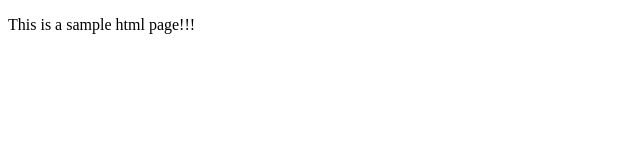
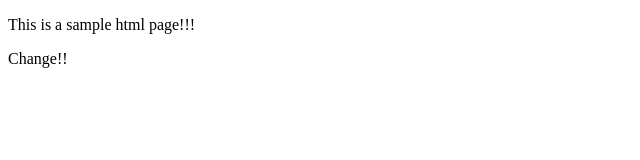
Before and after one commit to ai-news/sample-blog, a plain HTML site: page index.html in a window 1280 px wide. Shown: the full height of the page, 0-640 px from the left. Drawn offline with Linux system fonts and the light colour scheme.

Commit message:
sample auto deploy 2

```diff
--- a/index.html
+++ b/index.html
@@ -6,6 +6,7 @@
     <body>
         <div>
             <p>This is a sample html page!!!</p>
+            <p>Change!!</p>
         </div>
     </body>
 </html>
```
Also changed, not shown: 1 other file.
